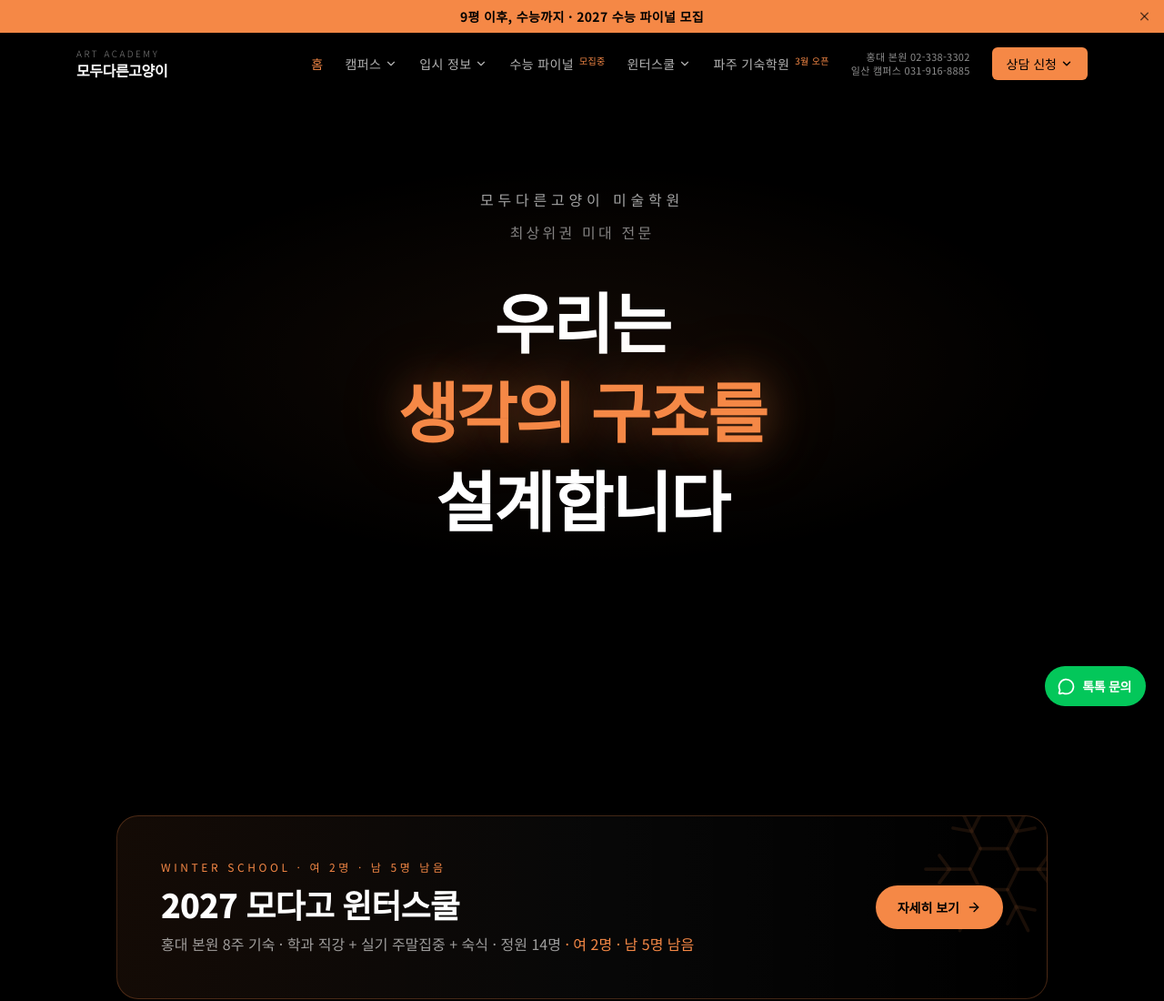
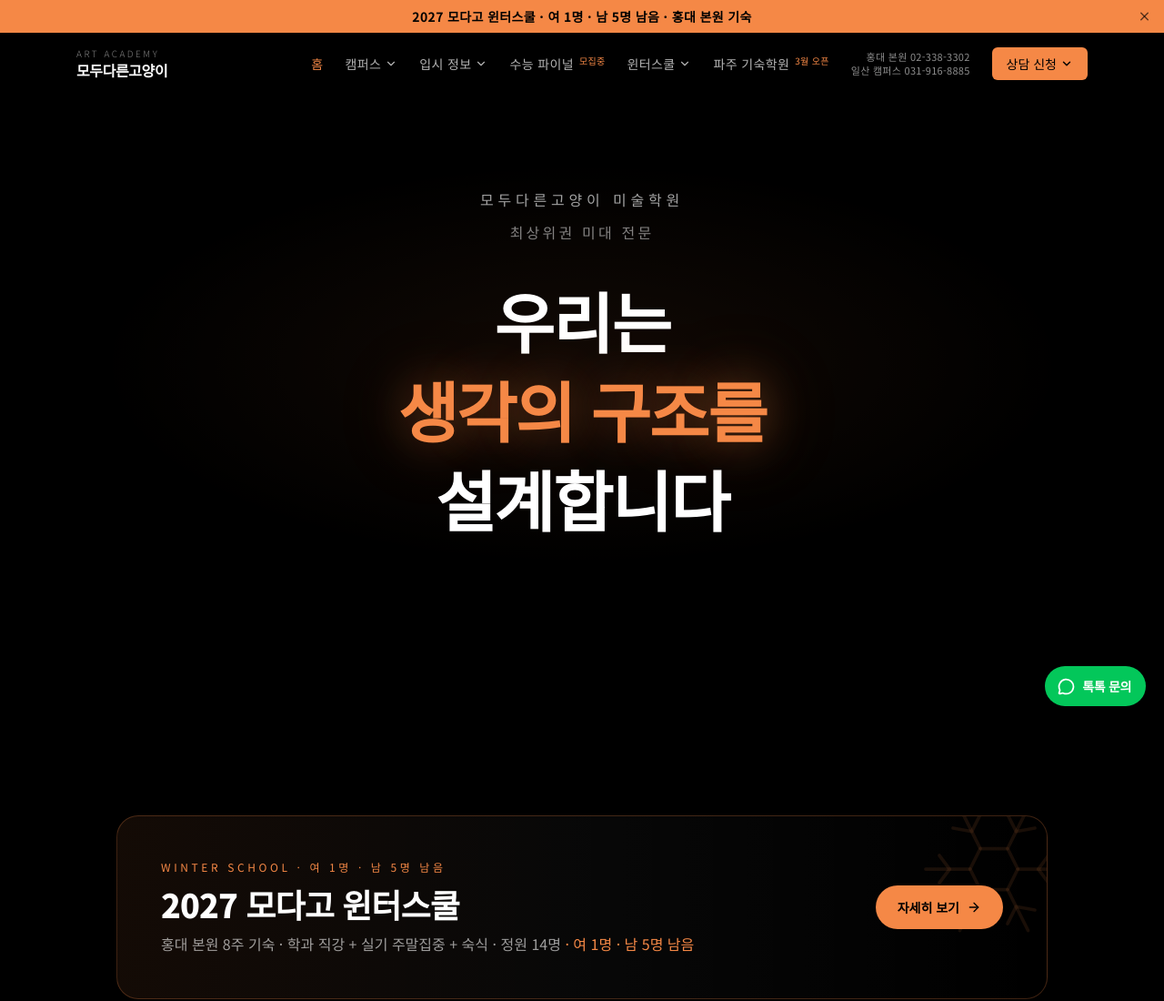
Before and after one commit to gyhan0223/v0-art-academy-website, a Next.js app: page / in a window 1280 px wide. Shown: the top 1100 px of the page at 91% size. Built offline with nearby package versions, Linux system fonts and the light colour scheme.

Commit message:
Promote winter school in top banner and update remaining seats

```diff
--- a/components/academy/SiteNav.tsx
+++ b/components/academy/SiteNav.tsx
@@ -7,7 +7,7 @@ import { X, Menu, ChevronDown } from "lucide-react";
 import {
   SHOW_ANNOUNCEMENT,
   WINTER_PAGES,
-  getCapacityLabel,
+  getRemainingLabel,
   getRemainingTotal,
 } from "@/lib/winter-camp";
 import { WINTER_CONSULT_LABEL } from "@/lib/winter-consultation";
@@ -15,7 +15,6 @@ import { CONSULT_HREF, goToConsult } from "@/components/winter/shared";
 import { CAMPUSES } from "@/lib/contact";
 import { CONSULTING_INFO } from "@/lib/consulting";
 import {
-  FINAL_ANNOUNCEMENT_TEXT,
   FINAL_IS_RECRUITING,
   FINAL_PROGRAM,
 } from "@/lib/final-program";
@@ -24,23 +23,15 @@ const remainingTotal = getRemainingTotal();
 const WINTER_ANNOUNCEMENT_TEXT =
   remainingTotal <= 0
     ? "2027 모다고 윈터스쿨 · 마감"
-    : `2027 모다고 윈터스쿨 · ${getCapacityLabel({ short: true })} · 홍대 본원 기숙`;
+    : `2027 모다고 윈터스쿨 · ${getRemainingLabel()} · 홍대 본원 기숙`;
 
-// 최상단 공지 띠 — 수능 파이널 모집 기간(lib/final-program.ts의 FINAL_IS_RECRUITING)에는
-// 파이널 안내가 우선하고, 모집이 끝나면 윈터스쿨 안내로 돌아간다.
-// 닫힘 상태 저장 키도 공지별로 다르게 둬서, 윈터 공지를 닫았던 사람에게도
-// 파이널 공지는 한 번 보인다.
-const ANNOUNCEMENT = FINAL_IS_RECRUITING
-  ? {
-      text: FINAL_ANNOUNCEMENT_TEXT,
-      href: FINAL_PROGRAM.href,
-      key: "modago-final-announcement-closed",
-    }
-  : {
-      text: WINTER_ANNOUNCEMENT_TEXT,
-      href: "/winter",
-      key: "modago-winter-announcement-closed",
-    };
+// 최상단 모집 배너는 윈터스쿨로 고정한다.
+// 새 안내는 이전 윈터 공지를 닫은 방문자에게도 보여준다.
+const ANNOUNCEMENT = {
+  text: WINTER_ANNOUNCEMENT_TEXT,
+  href: "/winter",
+  key: "modago-winter-announcement-2026-10-13-closed",
+};
 
 // 전화번호·상담 예약 주소는 lib/contact.ts의 CAMPUSES 하나만 고치면 된다.
 const [CAMPUS_HONGDAE, CAMPUS_ILSAN] = CAMPUSES;
--- a/lib/winter-camp.ts
+++ b/lib/winter-camp.ts
@@ -28,7 +28,7 @@ export const CAMP_INFO = {
   capacityNote: "선착순",
 
   /** 남은 자리 — 확정 등록 기준으로 직접 수정하세요. 0이 되면 마감 표시됩니다. */
-  remainingFemale: 2, // 여 6명 예약 (2026-08-31 기준)
+  remainingFemale: 1, // 여학생 1명 추가 등록 반영 (2026-10-13)
   remainingMale: 5, // 남 1명 예약 (2026-08-28 기준)
 
   deadline: "2027년 1월 3일",
```
